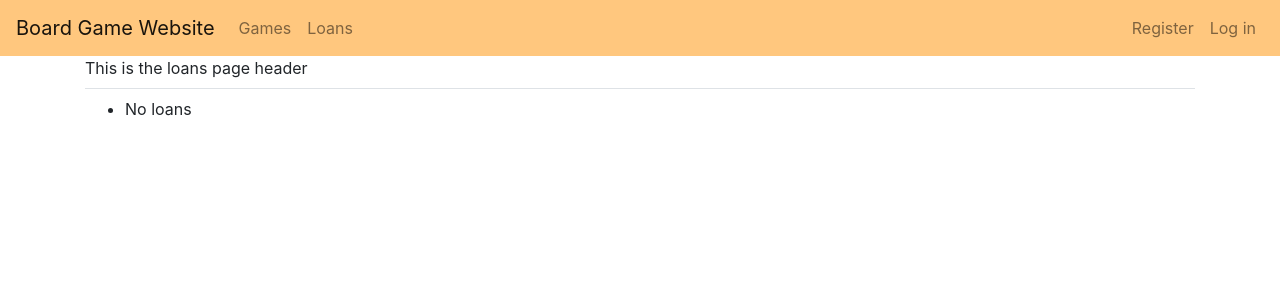
After one commit to teemu-mjr/board-game, a Django app: template board_games/templates/board_games/loans.html in a window 1280 px wide. The commit adds this page. Shown: the top 300 px of the page. Run offline with Django 3.2, Linux system fonts and the light colour scheme; the template is opened without the code that fills it, so the values that code supplies are empty; some libraries are stand-ins or nearby versions.

Commit message:
adds returning loaned games

```diff
--- a/board_games/templates/board_games/base.html
+++ b/board_games/templates/board_games/base.html
@@ -2,6 +2,7 @@
 
 <!DOCTYPE html>
 <html lang="en">
+
 <head>
   <meta charset="UTF-8">
   <meta http-equiv="X-UA-Compatible" content="IE=edge">
@@ -10,27 +11,32 @@
   {% bootstrap_css %}
   {% bootstrap_javascript jquery='full' %}
 </head>
+
 <body>
 
-    <nav class="navbar navbar-expand-md navbar-light" style= "background-color: #ffc77e;">
+  <nav class="navbar navbar-expand-md navbar-light" style="background-color: #ffc77e;">
 
     <a class="navbar-brand" href="{% url 'board_games:index'%}">
       Board Game Website</a>
 
-        <button class="navbar-toggler" type="button" data-toggle="collapse"
-            data-target="#navbarCollapse" aria-controls="navbarCollapse"
-            aria-expanded="false" aria-label="Toggle navigation">
+    <button class="navbar-toggler" type="button" data-toggle="collapse" data-target="#navbarCollapse"
+      aria-controls="navbarCollapse" aria-expanded="false" aria-label="Toggle navigation">
       <span class="navbar-toggler-icon"></span></button>
     <div class="collapse navbar-collapse" id="navbarCollapse">
       <ul class="navbar-nav mr-auto">
         <li class="nav-item">
           <a class="nav-link" href="{% url 'board_games:games'%}">
-                  Games</a></li>
+            Games</a>
+        </li>
+        <li class="nav-item">
+          <a class="nav-link" href="{% url 'board_games:loans'%}">
+            Loans</a>
+        </li>
       </ul>
       <ul class="navbar-nav ml-auto">
         {% if user.is_authenticated %}
         <li class="nav-item">
-                <span class="navbar-text"}">Hello, {{ user.username }}.</span>
+          <span class="navbar-text">Hello, {{ user.username }}.</span>
         </li>
         <li class="nav-item">
           <a class="nav-link" href="{% url 'users:logout' %}">Log out</a>
--- /dev/null
+++ b/board_games/templates/board_games/loans.html
@@ -0,0 +1,19 @@
+{% extends 'board_games/base.html' %}
+{% block page_header %}
+This is the loans page header
+{% endblock page_header %}
+
+{% block content %}
+
+<ul>
+    {% for game in games %}
+    <li>
+        <a href={% url 'board_games:return_game' game.id %}>Return {{game}}</a>
+        <p>{{ game.return_date }}</p>
+    </li>
+    {% empty %}
+    <li>No loans</li>
+    {% endfor %}
+
+</ul>
+{% endblock content %}
--- a/board_games/urls.py
+++ b/board_games/urls.py
@@ -9,6 +9,8 @@ urlpatterns = [
     path("games/", views.games, name="games"),
     # board game information
     path("games/<int:game_id>/", views.game_info, name="game_info"),
+    # user loans
+    path("loans/", views.loans, name="loans"),
     # adding a new game
     path("add_game/", views.add_game, name="add_game"),
     # editing a game
```
Also changed, not shown: board_games/templates/board_games/return_game.html (deleted, +0 -8 lines), board_games/views.py (+17 -7 lines), db.sqlite3. Lines whose indentation alone changed are shown as unchanged.
